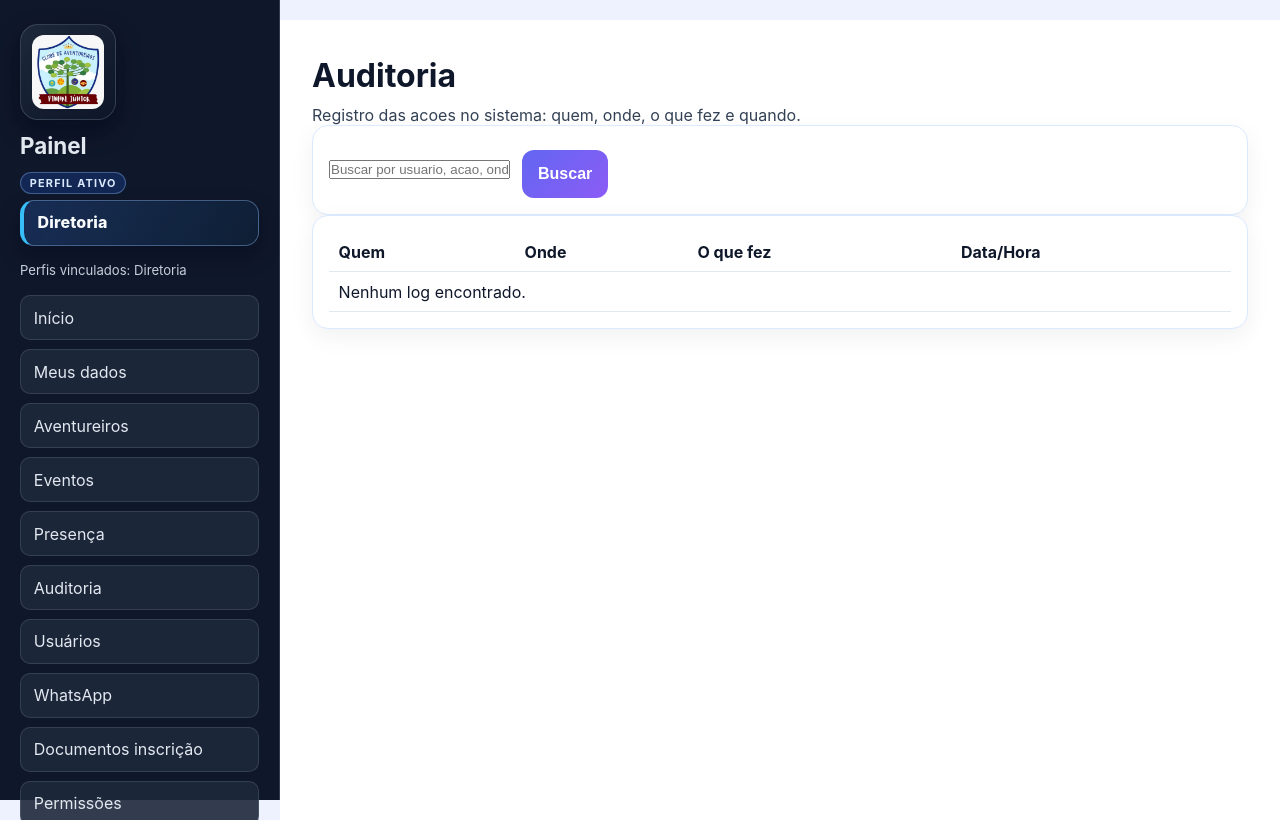
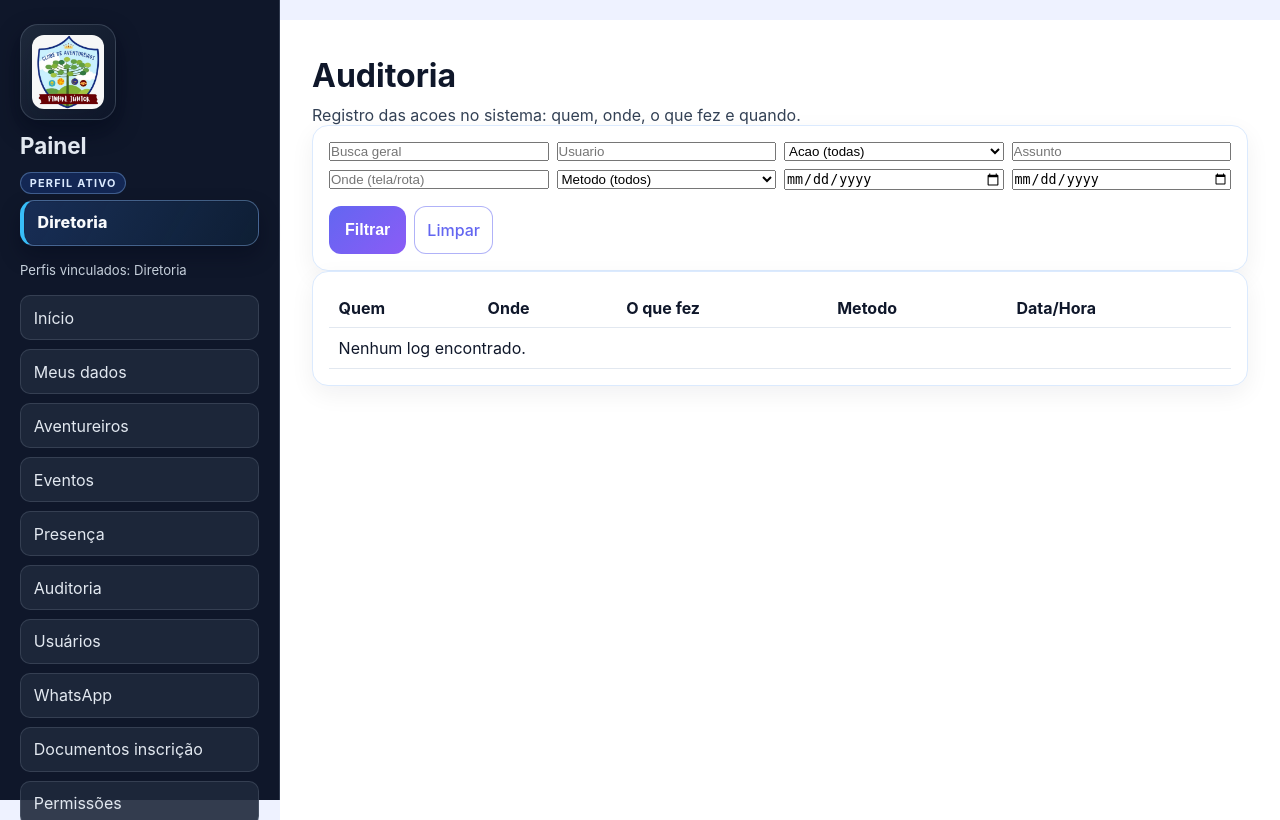
Before and after one commit to fabianopolone123/SITEPINHAL7.0, a Django app: page /auditoria/ in a window 1280 px wide. Run offline with Django 5.2, Linux system fonts and the light colour scheme; a user stored in the database is signed in; data comes from the database, SQL or seed files in the repository; tables that the repository leaves empty hold one stand-in row (values such as "Sample post").

Commit message:
backend/accounts/views.py: amplia filtros e rastreio na auditoria

```diff
--- a/backend/accounts/middleware.py
+++ b/backend/accounts/middleware.py
@@ -10,34 +10,49 @@ class AuditLogMiddleware:
     def __call__(self, request):
         response = self.get_response(request)
 
-        if request.method not in {'POST', 'PUT', 'PATCH', 'DELETE'}:
-            return response
         user = getattr(request, 'user', None)
         if not user or not getattr(user, 'is_authenticated', False):
             return response
-        if request.path.startswith('/admin/'):
+        path = request.path or ''
+        if (
+            path.startswith('/admin/')
+            or path.startswith('/static/')
+            or path.startswith('/media/')
+        ):
             return response
 
         action = ''
         details = ''
+        view_name = ''
         try:
             match = resolve(request.path)
             if match and match.view_name:
-                action = f'Acao no sistema: {match.view_name}'
+                view_name = match.view_name
         except Exception:
-            action = ''
+            view_name = ''
+
+        is_api = bool(view_name and view_name.endswith('_api'))
+        if request.method == 'GET':
+            if is_api or path.endswith('/presenca/status/'):
+                return response
+            action = f'Acesso de tela: {view_name or path}'
+            details = f'method=GET status={response.status_code}'
+        elif request.method in {'POST', 'PUT', 'PATCH', 'DELETE'}:
+            action = f'Acao no sistema: {view_name or path}'
+            raw_action = (request.POST.get('action') or '').strip()
+            if raw_action:
+                details = f'action={raw_action}'
+        else:
+            return response
+
         if not action:
-            action = 'Acao no sistema'
-
-        raw_action = (request.POST.get('action') or '').strip()
-        if raw_action:
-            details = f'action={raw_action}'
+            return response
 
         record_audit(
             action=action,
             user=user,
             request=request,
-            details=details,
+            details=details[:4000],
             location=request.path,
         )
         return response
--- a/backend/accounts/views.py
+++ b/backend/accounts/views.py
@@ -3049,18 +3049,61 @@ class AuditoriaView(LoginRequiredMixin, View):
             return redirect('accounts:painel')
 
         query = (request.GET.get('q') or '').strip()
+        user_query = (request.GET.get('usuario') or '').strip()
+        action_filter = (request.GET.get('acao') or '').strip()
+        location_filter = (request.GET.get('onde') or '').strip()
+        subject_filter = (request.GET.get('assunto') or '').strip()
+        method_filter = (request.GET.get('metodo') or '').strip().upper()
+        date_from = (request.GET.get('data_inicio') or '').strip()
+        date_to = (request.GET.get('data_fim') or '').strip()
+
         logs = AuditLog.objects.select_related('user').all()
+
         if query:
             logs = logs.filter(
                 Q(username__icontains=query)
                 | Q(action__icontains=query)
                 | Q(location__icontains=query)
                 | Q(details__icontains=query)
+                | Q(path__icontains=query)
             )
-        logs = logs[:500]
+        if user_query:
+            logs = logs.filter(username__icontains=user_query)
+        if action_filter:
+            logs = logs.filter(action=action_filter)
+        if location_filter:
+            logs = logs.filter(Q(location__icontains=location_filter) | Q(path__icontains=location_filter))
+        if subject_filter:
+            logs = logs.filter(
+                Q(details__icontains=subject_filter)
+                | Q(action__icontains=subject_filter)
+                | Q(location__icontains=subject_filter)
+            )
+        if method_filter:
+            logs = logs.filter(method=method_filter)
+        if date_from:
+            logs = logs.filter(created_at__date__gte=date_from)
+        if date_to:
+            logs = logs.filter(created_at__date__lte=date_to)
+
+        logs = logs.order_by('-created_at')[:500]
+        action_options = list(
+            AuditLog.objects.exclude(action='').values_list('action', flat=True).distinct().order_by('action')[:200]
+        )
         context = {
             'logs': logs,
             'query': query,
+            'filters': {
+                'usuario': user_query,
+                'acao': action_filter,
+                'onde': location_filter,
+                'assunto': subject_filter,
+                'metodo': method_filter,
+                'data_inicio': date_from,
+                'data_fim': date_to,
+            },
+            'action_options': action_options,
+            'method_options': ['GET', 'POST', 'PUT', 'PATCH', 'DELETE'],
         }
         context.update(_sidebar_context(request))
         return render(request, self.template_name, context)
--- a/ui/templates/auditoria.html
+++ b/ui/templates/auditoria.html
@@ -16,14 +16,29 @@
     </header>
 
     <section class="painel-card">
-      <form method="get" class="action-row">
-        <input
-          type="text"
-          name="q"
-          value="{{ query|default:'' }}"
-          placeholder="Buscar por usuario, acao, onde ou detalhes"
-        />
-        <button type="submit" class="primary">Buscar</button>
+      <form method="get" class="action-row" style="display:grid; gap:8px; grid-template-columns:repeat(auto-fit,minmax(180px,1fr));">
+        <input type="text" name="q" value="{{ query|default:'' }}" placeholder="Busca geral" />
+        <input type="text" name="usuario" value="{{ filters.usuario|default:'' }}" placeholder="Usuario" />
+        <select name="acao">
+          <option value="">Acao (todas)</option>
+          {% for action_name in action_options %}
+            <option value="{{ action_name }}" {% if filters.acao == action_name %}selected{% endif %}>{{ action_name }}</option>
+          {% endfor %}
+        </select>
+        <input type="text" name="assunto" value="{{ filters.assunto|default:'' }}" placeholder="Assunto" />
+        <input type="text" name="onde" value="{{ filters.onde|default:'' }}" placeholder="Onde (tela/rota)" />
+        <select name="metodo">
+          <option value="">Metodo (todos)</option>
+          {% for method_name in method_options %}
+            <option value="{{ method_name }}" {% if filters.metodo == method_name %}selected{% endif %}>{{ method_name }}</option>
+          {% endfor %}
+        </select>
+        <input type="date" name="data_inicio" value="{{ filters.data_inicio|default:'' }}" />
+        <input type="date" name="data_fim" value="{{ filters.data_fim|default:'' }}" />
+        <div style="display:flex; gap:8px;">
+          <button type="submit" class="primary">Filtrar</button>
+          <a href="{% url 'accounts:auditoria' %}" class="secondary" style="display:inline-flex; align-items:center; text-decoration:none; padding:10px 12px;">Limpar</a>
+        </div>
       </form>
     </section>
 
@@ -35,6 +50,7 @@
               <th>Quem</th>
               <th>Onde</th>
               <th>O que fez</th>
+              <th>Metodo</th>
               <th>Data/Hora</th>
             </tr>
           </thead>
@@ -49,11 +65,12 @@
                     <div class="wa-name">{{ item.details }}</div>
                   {% endif %}
                 </td>
+                <td>{{ item.method|default:"-" }}</td>
                 <td>{{ item.created_at|date:"d/m/Y H:i:s" }}</td>
               </tr>
             {% empty %}
               <tr>
-                <td colspan="4">Nenhum log encontrado.</td>
+                <td colspan="5">Nenhum log encontrado.</td>
               </tr>
             {% endfor %}
           </tbody>
```
Also changed, not shown: HISTORICO_DE_MUDANCAS.md (+14 -0 lines).
